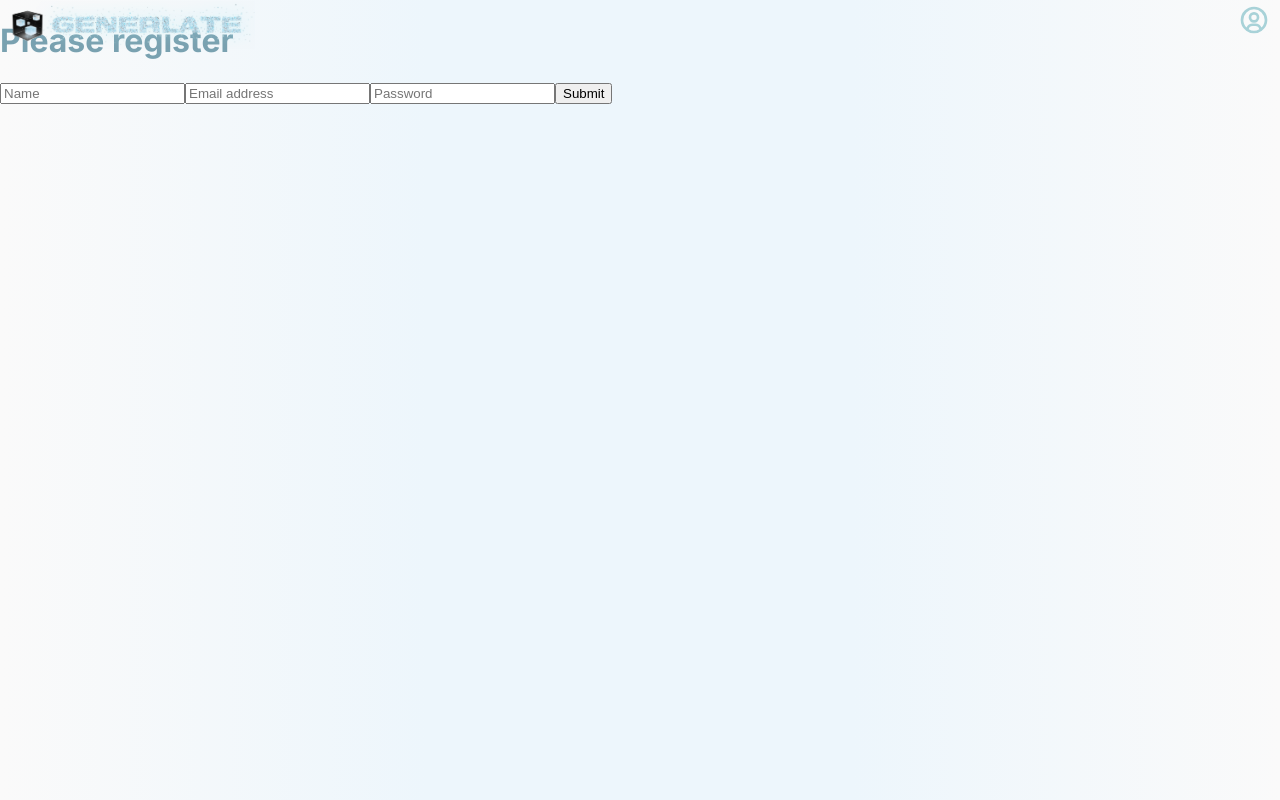
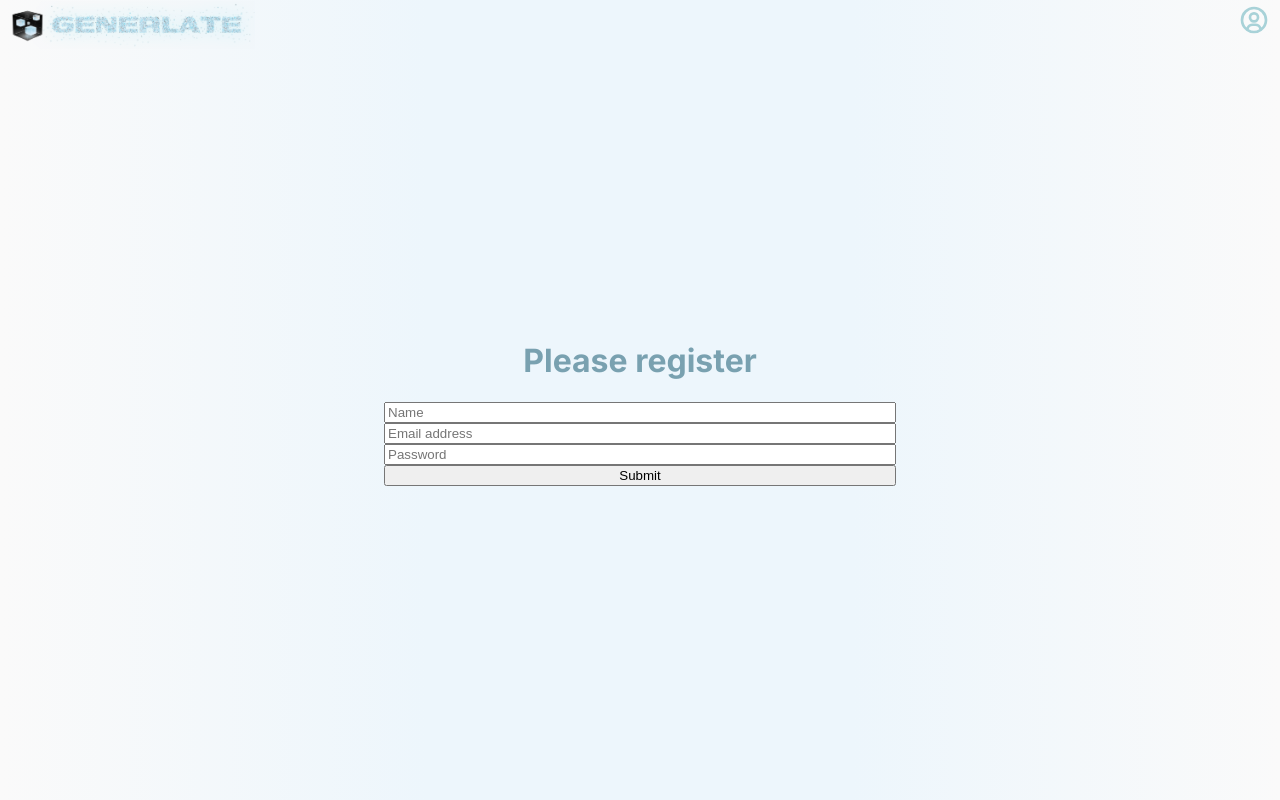
Before and after one commit to Generlate/generlate-website-ts, a React (Create React App) app: page /components/Register in a window 1280 px wide. Built offline with nearby package versions, Linux system fonts and the light colour scheme; no server answers.

Commit message:
styled login and register page

```diff
--- a/public/style.css
+++ b/public/style.css
@@ -447,6 +447,16 @@ header {
       transition: opacity 150ms ease-in-out, transform 150ms ease-in-out;
       pointer-events: none;
 
+      div {
+        ul {
+          margin: 0px;
+          padding: 0.5rem;
+          li {
+            list-style-type: none;
+          }
+        }
+      }
+
       a {
         text-decoration: none;
         color: var(--color-five);
@@ -824,6 +834,17 @@ header {
   }
 }
 
+.login {
+  display: flex;
+  flex-direction: column;
+  justify-content: center;
+  text-align: center;
+  height: 100%;
+  padding-top: 40vh;
+  padding-left: 4rem;
+  padding-right: 4rem;
+}
+
 .news {
   height: calc(100vh - 136px);
   margin-left: 0%;
@@ -857,6 +878,17 @@ header {
     border-radius: var(--border-radius);
     padding: 16px;
   }
+}
+
+.register {
+  display: flex;
+  flex-direction: column;
+  justify-content: center;
+  text-align: center;
+  height: 100%;
+  padding-top: 40vh;
+  padding-left: 4rem;
+  padding-right: 4rem;
 }
 
 .team {
@@ -1104,6 +1136,11 @@ header {
     margin-right: 25%;
   }
 
+  .login {
+    margin-left: 25%;
+    margin-right: 25%;
+  }
+
   .news {
     height: calc(100vh - 107px);
     margin-left: 25%;
@@ -1116,6 +1153,11 @@ header {
     margin-right: 25%;
   }
 
+  .register {
+    margin-left: 25%;
+    margin-right: 25%;
+  }
+
   .team {
     height: calc(100vh - 107px);
     margin-left: 25%;
--- a/src/App.tsx
+++ b/src/App.tsx
@@ -161,9 +161,8 @@ function App() {
 
 export default App;
 
-//TODO: rebuild the website, without generlate stuff and following scalable scripts' tutorial, to see if it's possible to remove 'props.setName('');' from Login.tsx
+//TODO: change profile icon to picture if user is logged in / add user profile pictures field to database
 //TODO: connect login/logout/register to their appropriate places.
-//TODO: style login/logout/register pages (if any of them are kept)
 //TODO: figure out user names (are they used?)
 //TODO: add Auth0 logins / user login and profiles (jwt auth)
 //TODO: build a django backend
--- a/src/components/Login.tsx
+++ b/src/components/Login.tsx
@@ -35,7 +35,7 @@ const Login = (props: { setName: (name: string) => void }) => {
     }
 
     return (
-        <form onSubmit={submit}>
+        <form onSubmit={submit} className="login">
             <h1>Please sign in</h1>
             <input type="email" placeholder="Email address" required
                 onChange={e => setEmail(e.target.value)}
--- a/src/components/Register.tsx
+++ b/src/components/Register.tsx
@@ -30,7 +30,7 @@ const Register = () => {
 
 
     return (
-        <form onSubmit={submit}>
+        <form onSubmit={submit} className='register'>
             <h1>Please register</h1>
             <input placeholder="Name" required onChange={e => setName(e.target.value)}/>
 
```
